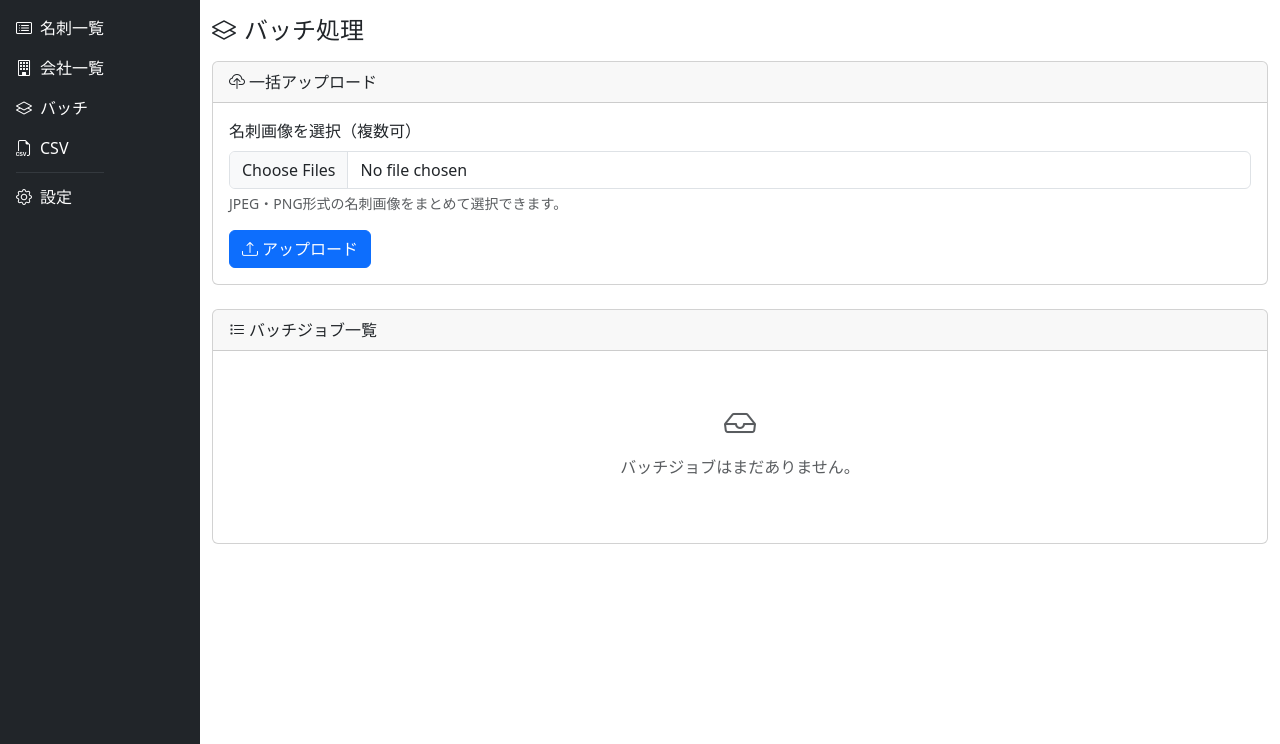
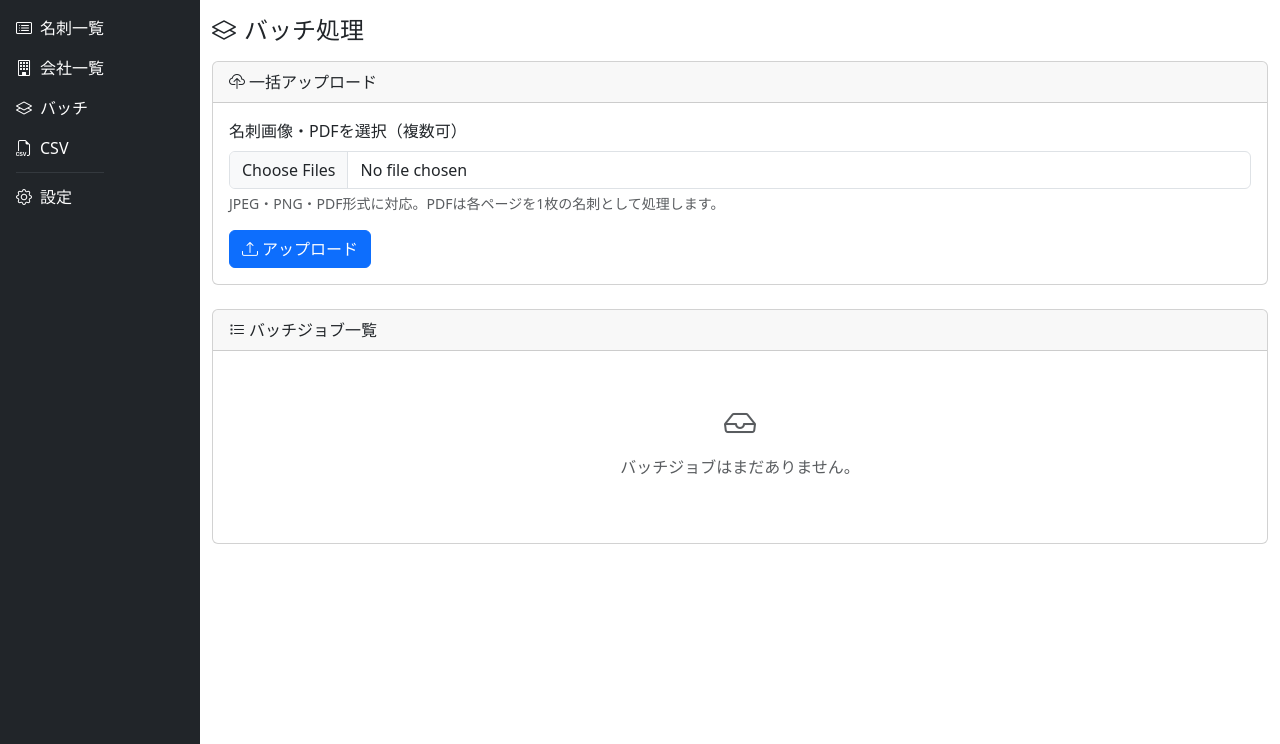
Before and after one commit to ochiken7/a013_card, a Flask app: page /batch in a window 1280 px wide. Shown: the part 56-800 px from the top of the page. Run offline with Flask 3, Linux system fonts and the light colour scheme; the visitor is signed in with stand-in values (Sample User, id 1); data that the repository does not hold is empty.

Commit message:
バッチ処理のPDF対応
- batch/routes.py: PDFファイルは各ページを1枚の名刺として展開しアップロード
- batch/index.html: accept属性にPDF追加、ヘルプテキスト更新
- ocr.py: pdf_to_images()にmax_pages引数追加（名刺登録=2ページ、バッチ=全ページ）

Co-Authored-By: Claude Opus 4.6 <noreply@anthropic.com>

```diff
--- a/meishi/blueprints/batch/routes.py
+++ b/meishi/blueprints/batch/routes.py
@@ -9,7 +9,7 @@ from meishi.blueprints.batch import batch_bp
 from meishi.models.batch import BatchJob, BatchItem
 from meishi.models.card import Card, CardPhone, CardEmail, CardQualification, CardImage
 from meishi.services.r2 import upload_image, generate_object_key, download_image
-from meishi.services.ocr import preprocess_image, extract_text_from_image
+from meishi.services.ocr import preprocess_image, extract_text_from_image, pdf_to_images
 from meishi.services.structurer import structure_card_data
 from meishi.services.company_matcher import match_or_create_company
 
@@ -35,40 +35,65 @@ def upload():
     """複数画像をアップロードしてバッチジョブを作成"""
     files = request.files.getlist("images")
 
-    # 画像ファイルのみ抽出
     valid_files = [f for f in files if f and f.filename]
     if not valid_files:
-        flash("画像ファイルを選択してください。", "warning")
+        flash("画像またはPDFファイルを選択してください。", "warning")
         return redirect(url_for("batch.index"))
 
-    # バッチジョブ作成
+    # バッチジョブ作成（total_countはPDF展開後に確定）
     job = BatchJob(
         created_by=current_user.id,
         status="pending",
-        total_count=len(valid_files),
+        total_count=0,
         processed_count=0,
     )
     db.session.add(job)
     db.session.flush()
 
-    # 各ファイルをR2にアップロード＋BatchItem作成
+    item_count = 0
+
     for f in valid_files:
         try:
             raw_bytes = f.read()
-            image_bytes = preprocess_image(raw_bytes)
-            object_key = generate_object_key(current_user.id, "front", f.filename)
-            upload_image(image_bytes, object_key)
+            is_pdf = (
+                f.filename.lower().endswith(".pdf")
+                or f.content_type == "application/pdf"
+            )
 
-            item = BatchItem(
-                batch_id=job.id,
-                r2_object_key=object_key,
-                original_filename=f.filename,
-                status="pending",
-            )
-            db.session.add(item)
+            if is_pdf:
+                # PDFの各ページを1枚の名刺として展開
+                page_images = pdf_to_images(raw_bytes)
+                for page_num, page_bytes in enumerate(page_images):
+                    image_bytes = preprocess_image(page_bytes)
+                    page_label = f"{f.filename}_p{page_num + 1}"
+                    object_key = generate_object_key(current_user.id, "front", page_label + ".jpg")
+                    upload_image(image_bytes, object_key)
+
+                    item = BatchItem(
+                        batch_id=job.id,
+                        r2_object_key=object_key,
+                        original_filename=page_label,
+                        status="pending",
+                    )
+                    db.session.add(item)
+                    item_count += 1
+            else:
+                # 画像ファイル（従来通り）
+                image_bytes = preprocess_image(raw_bytes)
+                object_key = generate_object_key(current_user.id, "front", f.filename)
+                upload_image(image_bytes, object_key)
+
+                item = BatchItem(
+                    batch_id=job.id,
+                    r2_object_key=object_key,
+                    original_filename=f.filename,
+                    status="pending",
+                )
+                db.session.add(item)
+                item_count += 1
+
         except Exception as e:
             logger.error(f"バッチアップロード失敗 ({f.filename}): {e}")
-            # アップロード失敗のアイテムも記録する
             item = BatchItem(
                 batch_id=job.id,
                 r2_object_key="",
@@ -77,9 +102,11 @@ def upload():
                 error_message=f"アップロード失敗: {e}",
             )
             db.session.add(item)
+            item_count += 1
 
+    job.total_count = item_count
     db.session.commit()
-    flash(f"{len(valid_files)} 枚の画像をアップロードしました。", "success")
+    flash(f"{item_count} 枚をアップロードしました。", "success")
     return redirect(url_for("batch.index"))
 
 
--- a/meishi/blueprints/cards/routes.py
+++ b/meishi/blueprints/cards/routes.py
@@ -163,7 +163,7 @@ def create_card():
 
         if is_pdf:
             # === PDF処理: ページを画像に変換 ===
-            page_images = pdf_to_images(front_raw)
+            page_images = pdf_to_images(front_raw, max_pages=2)
             if not page_images:
                 flash("PDFから画像を取得できませんでした。", "danger")
                 return redirect(url_for("cards.new_card"))
--- a/meishi/services/ocr.py
+++ b/meishi/services/ocr.py
@@ -157,13 +157,14 @@ def preprocess_image(file_bytes):
     return buffer.getvalue()
 
 
-def pdf_to_images(pdf_bytes):
+def pdf_to_images(pdf_bytes, max_pages=None):
     """PDFの各ページをJPEG画像バイト列のリストに変換する。
-    1ページ目=表面、2ページ目=裏面として返す（最大2ページ）。
+    max_pages: 変換する最大ページ数（Noneなら全ページ）
     """
     doc = fitz.open(stream=pdf_bytes, filetype="pdf")
+    page_count = len(doc) if max_pages is None else min(len(doc), max_pages)
     images = []
-    for page_num in range(min(len(doc), 2)):
+    for page_num in range(page_count):
         page = doc[page_num]
         # 300dpi相当でレンダリング（名刺サイズなら十分な解像度）
         pix = page.get_pixmap(dpi=300)
--- a/meishi/templates/batch/index.html
+++ b/meishi/templates/batch/index.html
@@ -15,10 +15,10 @@
     <div class="card-body">
         <form method="POST" action="{{ url_for('batch.upload') }}" enctype="multipart/form-data">
             <div class="mb-3">
-                <label for="images" class="form-label">名刺画像を選択（複数可）</label>
+                <label for="images" class="form-label">名刺画像・PDFを選択（複数可）</label>
                 <input type="file" class="form-control" id="images" name="images"
-                       accept="image/*" multiple required>
-                <div class="form-text">JPEG・PNG形式の名刺画像をまとめて選択できます。</div>
+                       accept="image/*,application/pdf" multiple required>
+                <div class="form-text">JPEG・PNG・PDF形式に対応。PDFは各ページを1枚の名刺として処理します。</div>
             </div>
             <div id="file-preview" class="mb-3 d-none">
                 <small class="text-muted">選択中: <span id="file-count">0</span> 枚</small>
```
